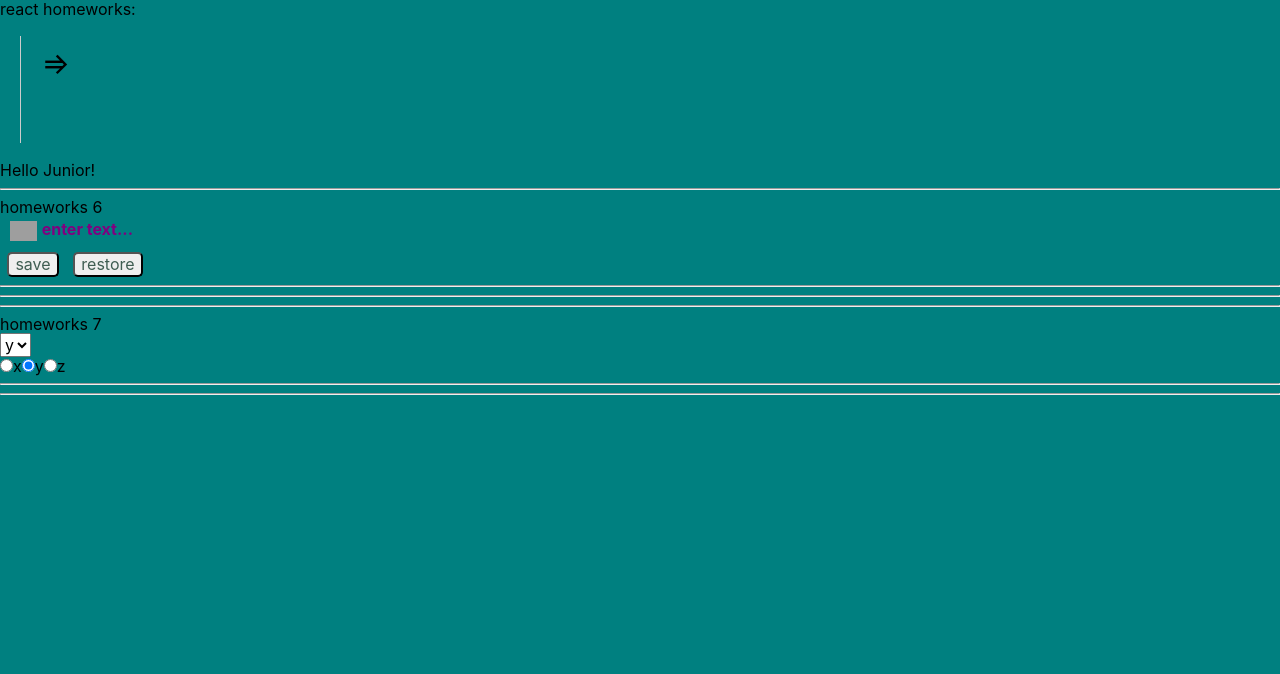
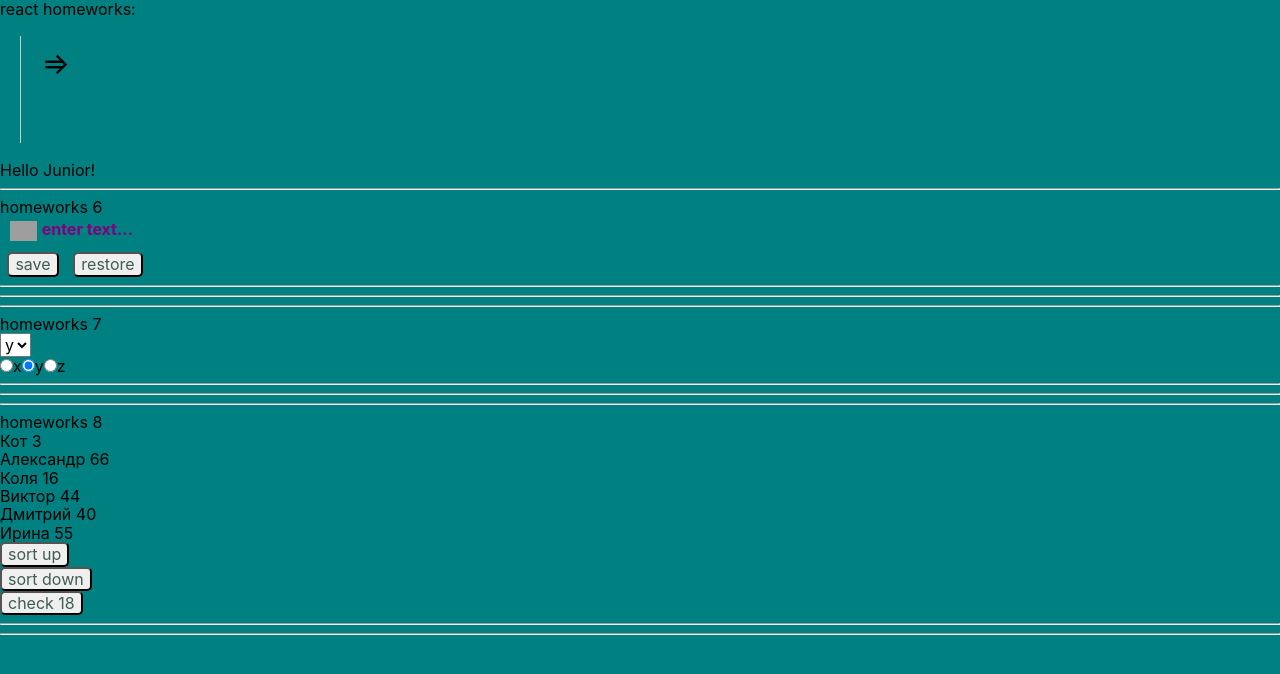
Before and after one commit to Lityuk/ignat-dz, a React (Create React App) app: page /#/PATH.JUNIOR in a window 1280 px wide. Shown: the top 674 px of the page. Built offline with nearby package versions, Linux system fonts and the light colour scheme; grey boxes are pictures that could not be loaded.

Commit message:
feat: solve HW8

```diff
--- a/src/p2-homeworks/h5/pages/Junior.tsx
+++ b/src/p2-homeworks/h5/pages/Junior.tsx
@@ -1,6 +1,7 @@
 import React from 'react'
 import HW6 from '../../h6/HW6'
 import HW7 from '../../h7/HW7'
+import HW8 from '../../h8/HW8'
 
 
 export function Junior() {
@@ -9,7 +10,7 @@ export function Junior() {
             Hello Junior!
             <HW6/>
             <HW7/>
-            {/*<HW8/>*/}
+            <HW8/>
             {/*<HW9/>*/}
             {/*<HW10/>*/}
 
--- a/src/p2-homeworks/h7/common/c6-SuperRadio/SuperRadio.tsx
+++ b/src/p2-homeworks/h7/common/c6-SuperRadio/SuperRadio.tsx
@@ -27,7 +27,7 @@ const SuperRadio: React.FC<SuperRadioPropsType> = (
         <label key={name + '-' + i}>
             <input
                 type={'radio'}
-                name={o}
+                name={name}
                 checked={value === o}
                 value={o}
                 onChange={onChangeCallback}
--- a/src/p2-homeworks/h8/HW8.tsx
+++ b/src/p2-homeworks/h8/HW8.tsx
@@ -2,9 +2,13 @@ import React, {useState} from 'react'
 import {homeWorkReducer} from './bll/homeWorkReducer'
 import SuperButton from '../h4/common/c2-SuperButton/SuperButton'
 
-// export type UserType =
+export type initialStateType = {
+    _id: number,
+    name: string,
+    age: number,
+}
 
-const initialPeople = [
+const initialPeople: Array<initialStateType> = [
     {_id: 0, name: 'Кот', age: 3},
     {_id: 1, name: 'Александр', age: 66},
     {_id: 2, name: 'Коля', age: 16},
@@ -14,16 +18,18 @@ const initialPeople = [
 ]
 
 function HW8() {
-    const [people, setPeople] = useState<any>(initialPeople) // need to fix any
+    const [people, setPeople] = useState<Array<initialStateType>>(initialPeople) // need to fix any
 
     // need to fix any
-    const finalPeople = people.map((p: any) => (
+    const finalPeople = people.map((p: initialStateType) => (
         <div key={p._id}>
-            some name, age
+            {p.name} {p.age}
         </div>
     ))
 
     const sortUp = () => setPeople(homeWorkReducer(initialPeople, {type: 'sort', payload: 'up'}))
+    const sortDown = () => setPeople(homeWorkReducer(initialPeople, {type: 'sort', payload: 'down'}))
+    const checkFor18 = () => setPeople(homeWorkReducer(initialPeople, {type: 'check', payload: 18}))
 
     return (
         <div>
@@ -34,8 +40,9 @@ function HW8() {
             {finalPeople}
 
             <div><SuperButton onClick={sortUp}>sort up</SuperButton></div>
-            <div>sort down</div>
-            check 18
+            <div><SuperButton onClick={sortDown}>sort down</SuperButton></div>
+            <div><SuperButton onClick={checkFor18}>check 18</SuperButton></div>
+
 
             <hr/>
             {/*для личного творчества, могу проверить*/}
--- a/src/p2-homeworks/h8/bll/homeWorkReducer.ts
+++ b/src/p2-homeworks/h8/bll/homeWorkReducer.ts
@@ -1,13 +1,40 @@
-export const homeWorkReducer = (state: any, action: any): any => { // need to fix any
+import {initialStateType} from "../HW8"
+
+
+type SortActionType = {
+    type: string,
+    payload: string,
+}
+
+type CheckActionType = {
+    type: string,
+    payload: number
+}
+
+type ActionType = SortActionType | CheckActionType
+
+export const homeWorkReducer = (state: Array<initialStateType>, action: ActionType): Array<initialStateType> => { // need to fix any
     switch (action.type) {
         case 'sort': {
-            // need to fix
-            return state
+
+            return action.payload === "up"
+                ? [...state].sort((a, b) => a.name >= b.name ? 1 : -1)
+                : [...state].sort((a, b) => a.name >= b.name ? -1 : 1)
+
         }
         case 'check': {
-            // need to fix
+            return state.filter(f => f.age >= action.payload)
+        }
+        default:
             return state
-        }
-        default: return state
     }
 }
+
+
+const sortAC = (payload: string): SortActionType => {
+    return {type: 'sort', payload}
+}
+
+const checkAC = (payload: number): CheckActionType => {
+    return {type: 'check', payload,}
+}
```
Also changed, not shown: 1 other file (tests, documents, lock files or other folders).
